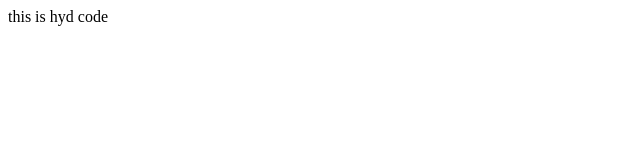
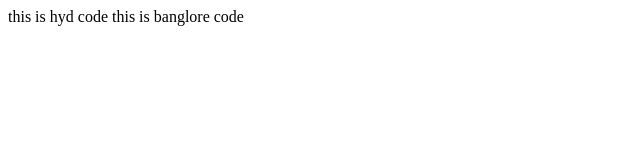
Before and after one commit to tdeekshith/hyderabad, a plain HTML site: page index.html in a window 1280 px wide. Shown: the whole page, without its empty margins (0-640 px from the left). Drawn offline with Linux system fonts and the light colour scheme.

Commit message:
banglore code

```diff
--- a/index.html
+++ b/index.html
@@ -7,5 +7,6 @@
 </head>
 <body>
     this is hyd code
+    this is banglore code
 </body>
 </html>
```
